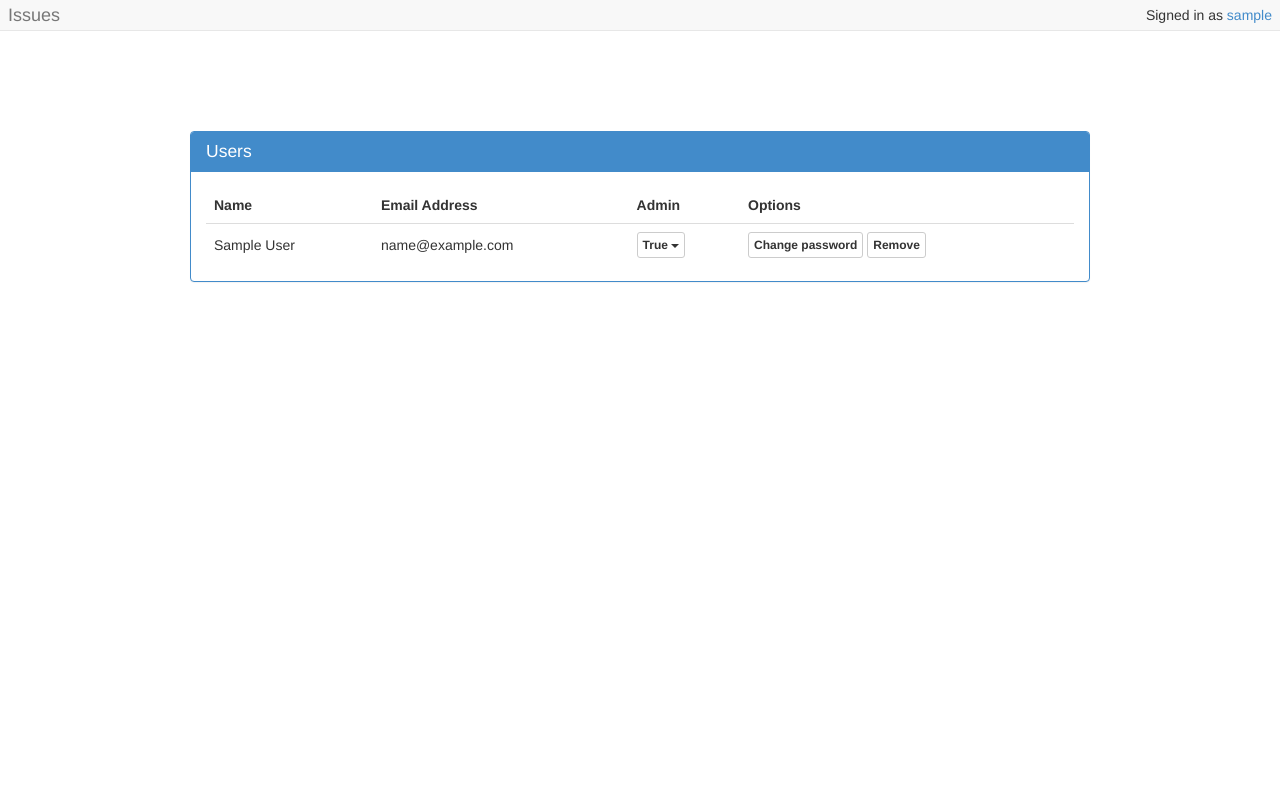
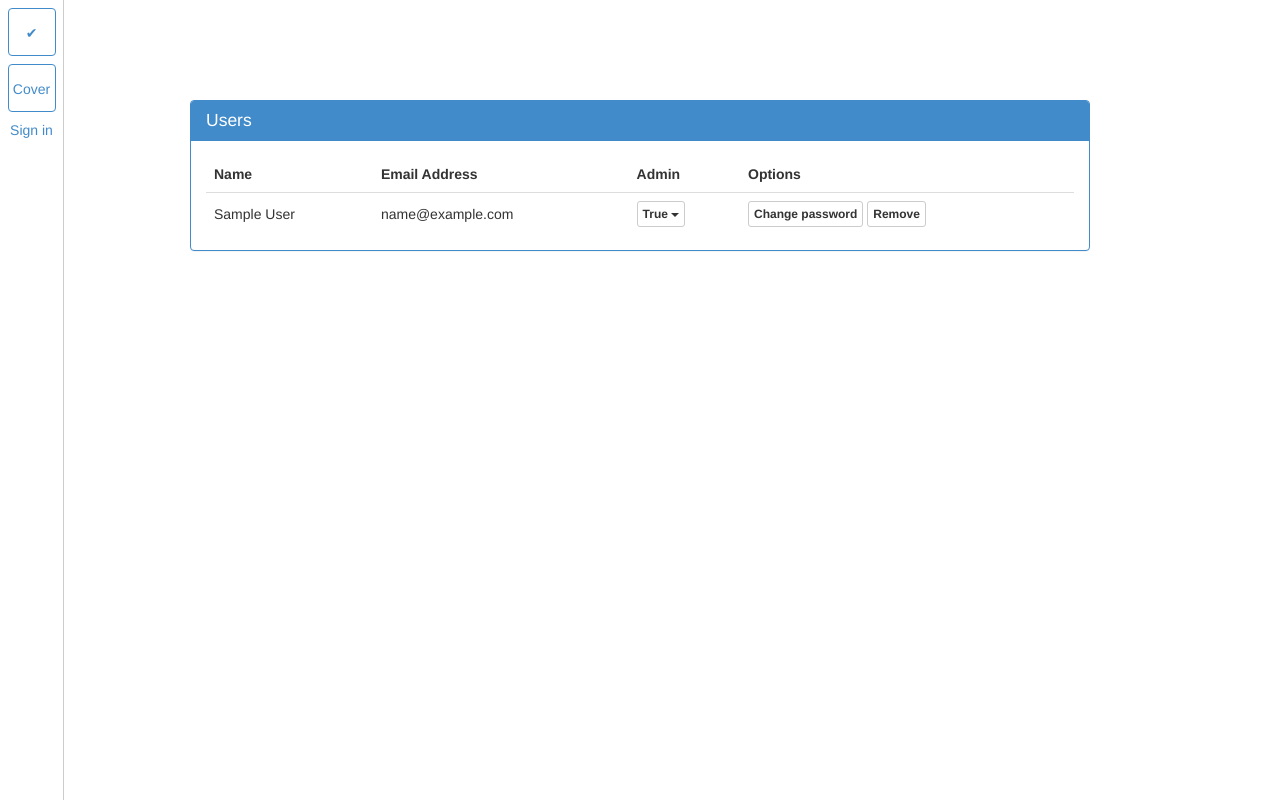
Before and after one commit to martijnluinstra/issues, a Flask app: template issues/templates/users.html in a window 1280 px wide. Run offline with Flask 2, Linux system fonts and the light colour scheme; tables that the repository leaves empty hold one stand-in row (values such as "Sample post"); the template is opened without the code that fills it: values that come from a table or form of the project are taken from there, most other values are stand-ins (such as "Sample title", 1, 10 or a date in 2020); some libraries are stand-ins or nearby versions.

Commit message:
Change navbar

```diff
--- a/issues/frontend.py
+++ b/issues/frontend.py
@@ -89,7 +89,7 @@ def change_password(user_id=None):
             form.current_password.errors.append('Wrong password')
     return render_template('user_change_password.html',
         form=form,
-        user_name=current_user.name if is_logged_in() else None,
+        user=current_user.to_dict() if is_logged_in() else None,
         user_id=user_id)
 
 
@@ -98,5 +98,5 @@ def change_password(user_id=None):
 def list_users():
     users = User.query.all()
     return render_template('users.html',
-        user_name=current_user.name if is_logged_in() else None,
+        user=current_user.to_dict() if is_logged_in() else None,
         users=users)
--- a/issues/templates/base.html
+++ b/issues/templates/base.html
@@ -11,21 +11,25 @@
 	{% endblock %}
 </head>
 <body class="{{page_attributes}}">
-    <div class="navbar navbar-static-top">
-        <a href="/" class="navbar-brand">Issues</a>
-        {% if user_name %}
-        <div class="navbar-text pull-right dropdown">Signed in as
-            <a href="#" class="dropdown-toggle" data-toggle="dropdown">{{user_name}}</a>
+	<div class="main-nav">
+		<a href="/" class="glyph issue-tracker-link">✔</a>
+		<a href="http://www.svcover.nl" rel="external" class="glyph website-link">Cover</a>
+		{% if user %}
+		<div class="profile">
+			<div class="dropup">
+				<span class="user-name dropdown-toggle" data-toggle="dropdown">
+					<img src="{{user['gravatar']}}" class="gravatar">
+					{{user.name}}
+				</span>
 				<ul class="dropdown-menu" role="menu" aria-labelledby="dropdownMenu">
-                <li><a href="{{ url_for('change_password') }}" data-external="true">Change password</a></li>
+					<li><a href="{{ url_for('change_password') }}" rel="external">Change password</a></li>
 					<li class="divider"></li>
-                <li><a href="{{ url_for('logout') }}" data-external="true">Sign out</a></li>
+					<li><a href="{{ url_for('logout') }}" rel="external">Sign out</a></li>
 				</ul>
 			</div>
+		</div>
 		{% else %}
-        <div class="navbar-text pull-right dropdown">
-            <a href="{{ url_for('login') }}" data-external="true">Sign in</a>
-        </div>
+		<a href="{{ url_for('login') }}" rel="external">Sign in</a>
 		{% endif %}
 	</div>
 	{% block content %}
```
Lines whose indentation alone changed are shown as unchanged.
